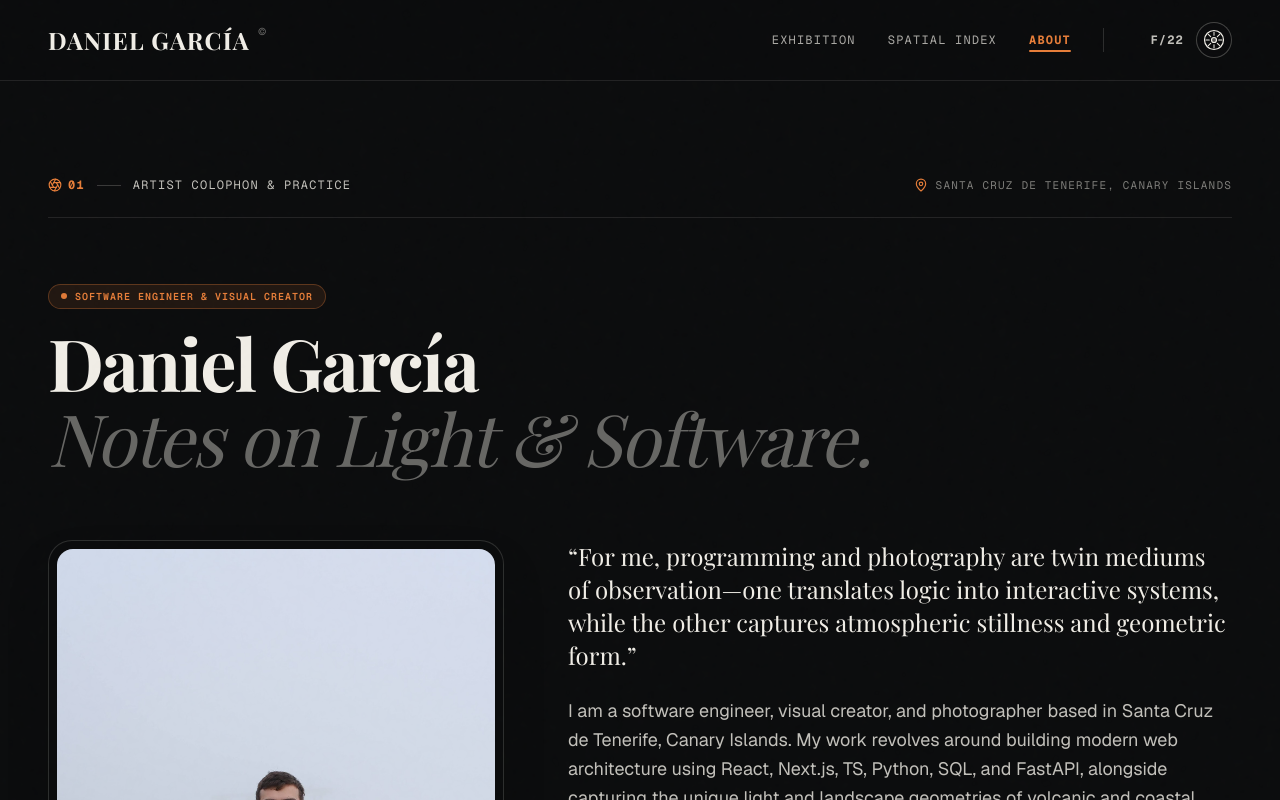
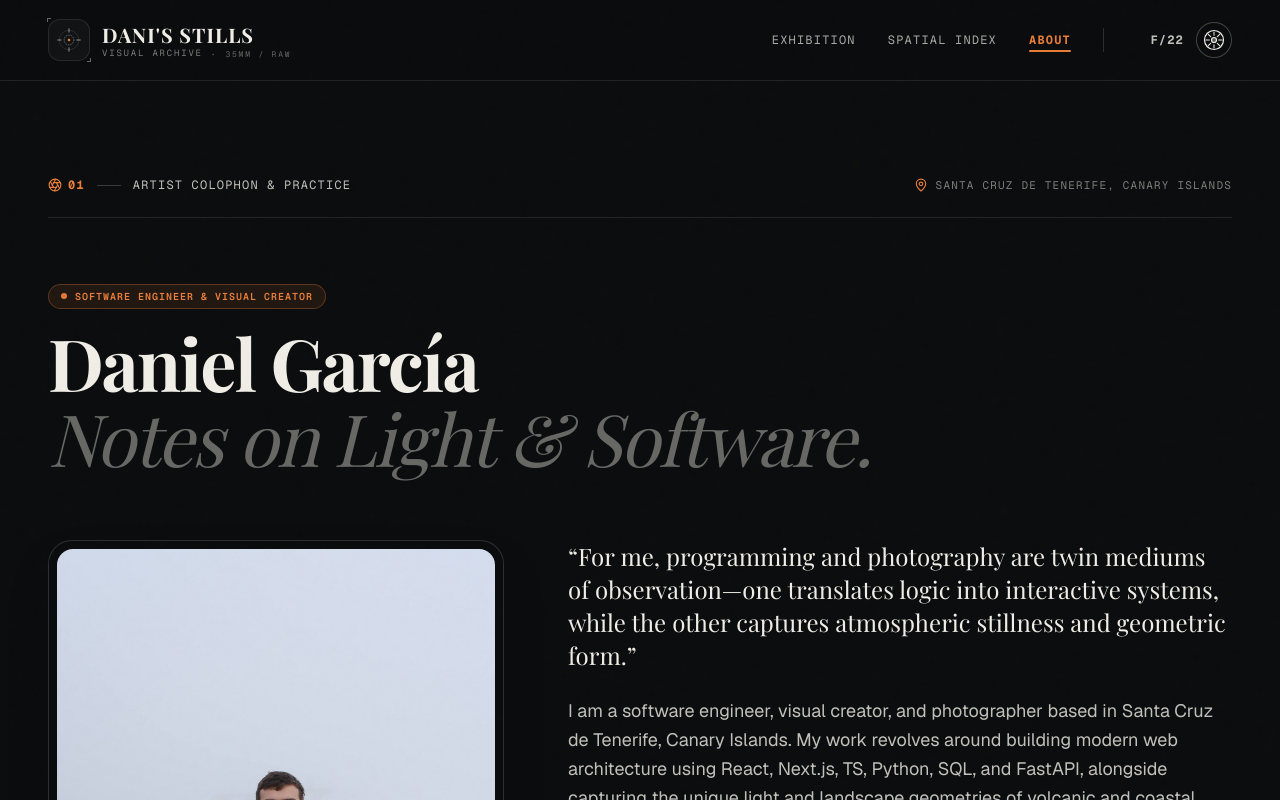
Before and after one commit to Hummus-1/photography-portfolio, a Next.js app: page /about in a window 1280 px wide. Shown: the top 800 px of the page. Built offline with nearby package versions, Linux system fonts and the light colour scheme; no server answers; a web font is replaced by a local one.

Commit message:
icon change

```diff
--- a/src/app/layout.tsx
+++ b/src/app/layout.tsx
@@ -21,8 +21,14 @@ const playfair = Playfair_Display({
 });
 
 export const metadata: Metadata = {
-  title: "Daniel García — Photography & Dev Portfolio",
-  description: "A personal photography portfolio and creative dev journal of Daniel García.",
+  title: "Dani's Stills — Photography & Visual Portfolio",
+  description: "A personal photography portfolio and creative visual journal of Dani's Stills.",
+  icons: {
+    icon: [
+      { url: "/icon.svg", type: "image/svg+xml" },
+    ],
+    apple: "/icon.svg",
+  },
 };
 
 export default function RootLayout({
--- /dev/null
+++ b/src/components/logo.tsx
@@ -0,0 +1,93 @@
+import React from "react";
+
+export interface LogoProps extends React.SVGProps<SVGSVGElement> {
+  size?: number | string;
+  showDot?: boolean;
+  animated?: boolean;
+}
+
+export function Logo({
+  size = 32,
+  showDot = true,
+  animated = true,
+  className = "",
+  ...props
+}: LogoProps) {
+  return (
+    <svg
+      xmlns="http://www.w3.org/2000/svg"
+      viewBox="0 0 64 64"
+      width={size}
+      height={size}
+      className={`select-none shrink-0 overflow-visible ${className}`}
+      aria-label="Precision Viewfinder Logo"
+      {...props}
+    >
+      {/* Isotipo: Visor Técnico de Precisión Centrado (Centro en 32, 32) */}
+      <g className="origin-center">
+        {/* Círculo Exterior Tenue / Guía de Composición (Radio 26) */}
+        <circle
+          cx="32"
+          cy="32"
+          r="26"
+          className={`stroke-foreground/30 fill-none transition-all duration-700 ease-out origin-center ${
+            animated ? "group-hover:stroke-film-amber/60 group-hover:rotate-[30deg]" : ""
+          }`}
+          strokeWidth="1"
+        />
+
+        {/* Retícula de Enfoque Principal / Ejes de Cruz */}
+        <g
+          className={`stroke-foreground transition-colors duration-300 ${
+            animated ? "group-hover:stroke-foreground" : ""
+          }`}
+          strokeWidth="1.5"
+          strokeLinecap="round"
+        >
+          <line x1="32" y1="2" x2="32" y2="11" className={animated ? "transition-transform duration-300 group-hover:-translate-y-0.5" : ""} />
+          <line x1="32" y1="53" x2="32" y2="62" className={animated ? "transition-transform duration-300 group-hover:translate-y-0.5" : ""} />
+          <line x1="2" y1="32" x2="11" y2="32" className={animated ? "transition-transform duration-300 group-hover:-translate-x-0.5" : ""} />
+          <line x1="53" y1="32" x2="62" y2="32" className={animated ? "transition-transform duration-300 group-hover:translate-x-0.5" : ""} />
+        </g>
+
+        {/* Círculo Interior Continuo Punteado (Radio 13, Simétrico) */}
+        <circle
+          cx="32"
+          cy="32"
+          r="13"
+          className={`stroke-foreground/80 fill-none transition-all duration-700 ease-out origin-center ${
+            animated ? "group-hover:stroke-film-amber group-hover:-rotate-45" : ""
+          }`}
+          strokeWidth="1.5"
+          strokeDasharray="2.55 2.55"
+        />
+
+        {/* Punto de Foco Central / Registro Rojo (Red Dot) */}
+        {showDot && (
+          <g className="origin-center">
+            {/* Halo de Enfoque Activo en Hover */}
+            {animated && (
+              <circle
+                cx="32"
+                cy="32"
+                r="6"
+                className="fill-film-amber/25 opacity-0 group-hover:opacity-100 group-hover:scale-125 origin-center transition-all duration-300 pointer-events-none"
+              />
+            )}
+            {/* Núcleo Central Red Dot */}
+            <circle
+              cx="32"
+              cy="32"
+              r="3.5"
+              className={`fill-film-amber transition-all duration-300 origin-center ${
+                animated ? "group-hover:scale-110" : ""
+              }`}
+            />
+          </g>
+        )}
+      </g>
+    </svg>
+  );
+}
+
+export default Logo;
--- a/src/components/navigation.tsx
+++ b/src/components/navigation.tsx
@@ -2,6 +2,7 @@
 
 import Link from "next/link";
 import { ApertureToggle } from "./aperture-toggle";
+import { Logo } from "@/components/logo";
 import { usePathname } from "next/navigation";
 import { useEffect, useState } from "react";
 import { supabase } from "@/lib/supabase";
@@ -41,13 +42,32 @@ export function Navigation() {
     <header className="sticky top-0 z-50 w-full border-b border-foreground/10 bg-background/80 backdrop-blur-lg transition-colors duration-300">
       <div className="w-full px-4 sm:px-6 md:px-12 h-16 sm:h-20 flex items-center justify-between">
 
-        {/* Brand Logo */}
+        {/* Brand Logo Header */}
         <Link
           href="/"
-          className="group flex items-center gap-2 font-serif text-lg sm:text-xl md:text-2xl font-bold tracking-wider hover:opacity-85 transition-opacity"
+          className="group flex items-center gap-3 py-1 transition-all"
         >
-          <span>DANIEL GARCÍA</span>
-          <span className="text-[10px] tracking-widest font-sans font-normal opacity-40 relative -top-1 sm:-top-2">©</span>
+          {/* Viewfinder Icon Glass Container */}
+          <div className="relative p-1.5 sm:p-2 rounded-xl border border-foreground/10 bg-foreground/[0.03] group-hover:border-film-amber/40 group-hover:bg-film-amber/10 group-hover:shadow-[0_0_15px_rgba(217,107,39,0.15)] transition-all duration-300 flex items-center justify-center">
+            <Logo className="h-5 w-5 sm:h-6 sm:w-6 text-foreground" />
+
+            {/* Corner Tech Accents */}
+            <span className="absolute -top-0.5 -left-0.5 w-1 h-1 border-t border-l border-foreground/40 group-hover:border-film-amber transition-colors duration-300" />
+            <span className="absolute -bottom-0.5 -right-0.5 w-1 h-1 border-b border-r border-foreground/40 group-hover:border-film-amber transition-colors duration-300" />
+          </div>
+
+          {/* Brand Name & Subtitle */}
+          <div className="flex flex-col">
+            <div className="flex items-center font-serif text-base sm:text-lg md:text-xl font-bold tracking-wider text-foreground group-hover:text-foreground/90 transition-colors leading-tight">
+              <span>DANI'S STILLS</span>
+            </div>
+
+            <div className="flex items-center gap-2 text-[9px] font-mono tracking-[0.2em] text-foreground/50 uppercase group-hover:text-film-amber/80 transition-colors leading-none mt-0.5">
+              <span>VISUAL ARCHIVE</span>
+              <span className="hidden lg:inline-block text-[8px] text-foreground/30">•</span>
+              <span className="hidden lg:inline-block text-[8px] text-foreground/40">35MM / RAW</span>
+            </div>
+          </div>
         </Link>
 
         {/* Desktop Links & Aperture Switcher */}
```
Also changed, not shown: public/icon.svg (added), src/app/icon.svg (added).
